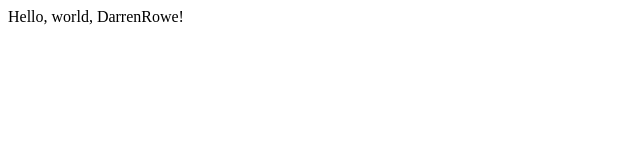
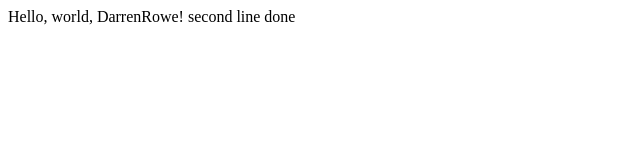
Before and after one commit to chewpurple/CS50W_Project_0, a plain HTML site: page index.html in a window 1280 px wide. Shown: the whole page, without its empty margins (0-640 px from the left). Drawn offline with Linux system fonts and the light colour scheme.

Commit message:
sublime added

```diff
--- a/index.html
+++ b/index.html
@@ -5,5 +5,6 @@
     </head>
     <body>
         Hello, world, DarrenRowe!
+        second line done
     </body>
 </html>
```
